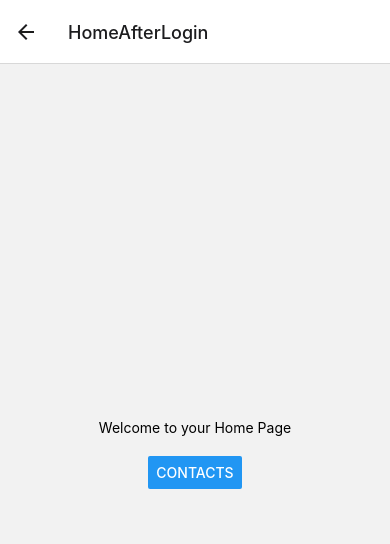
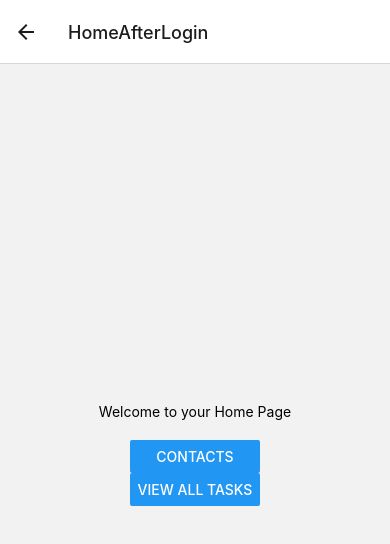
Before and after one commit to laetitiabeles/RemindFull_Mobile_Web, a React Native app: screen /HomeAfterLogin in a window 390 px wide. Shown: the top 544 px of the page. Built offline with nearby package versions, Linux system fonts and the light colour scheme.

Commit message:
add "all task" button

```diff
--- a/HomeScreenAfterLogin.js
+++ b/HomeScreenAfterLogin.js
@@ -10,6 +10,10 @@ function HomeScreenAfterLogin({ navigation }) {
           title="Contacts"
           onPress={() => navigation.navigate('ContactList')}
         />
+        <Button
+          title="View all tasks"
+          onPress={() => navigation.navigate('TaskList')}
+        />
       </View>
     </View>
   );
```
